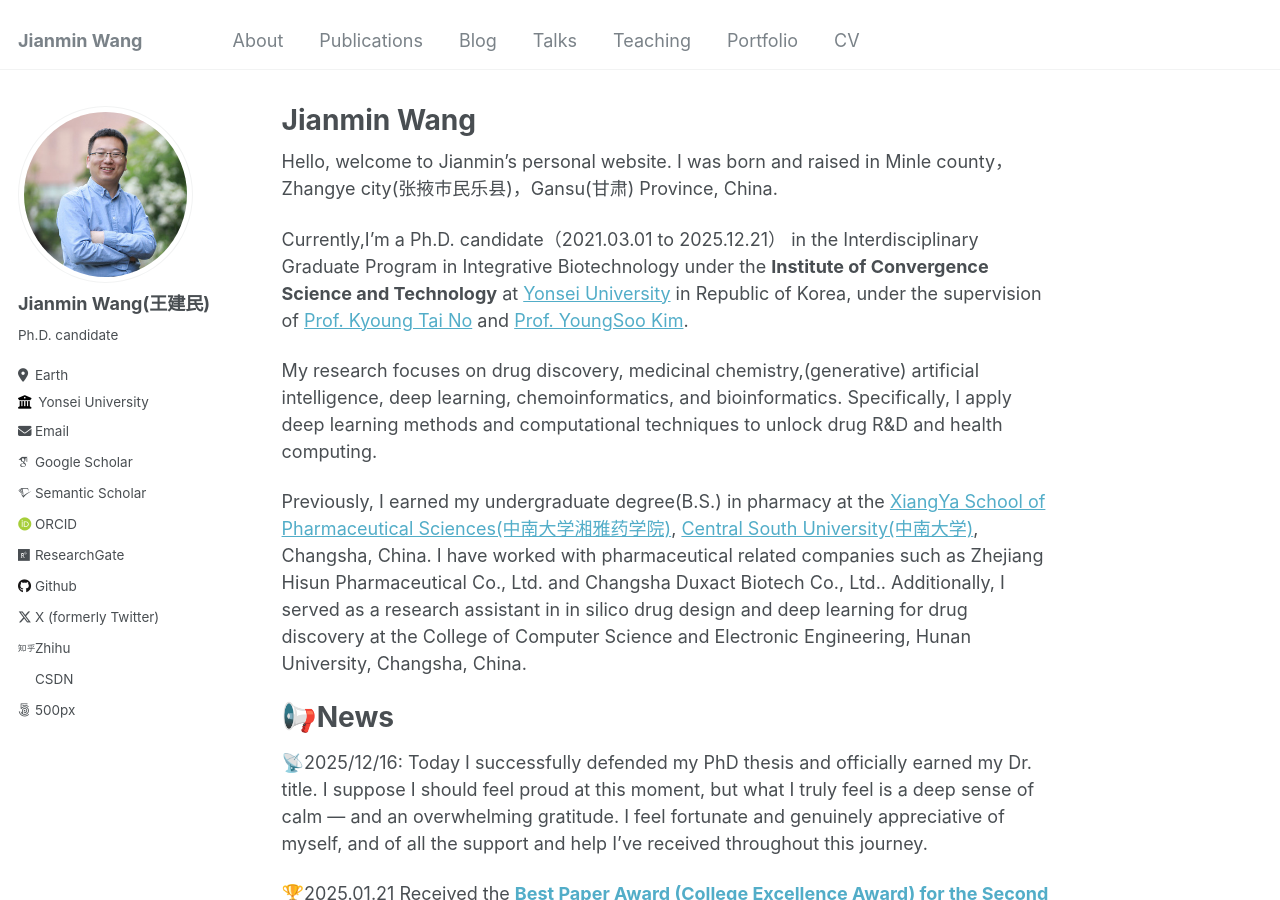
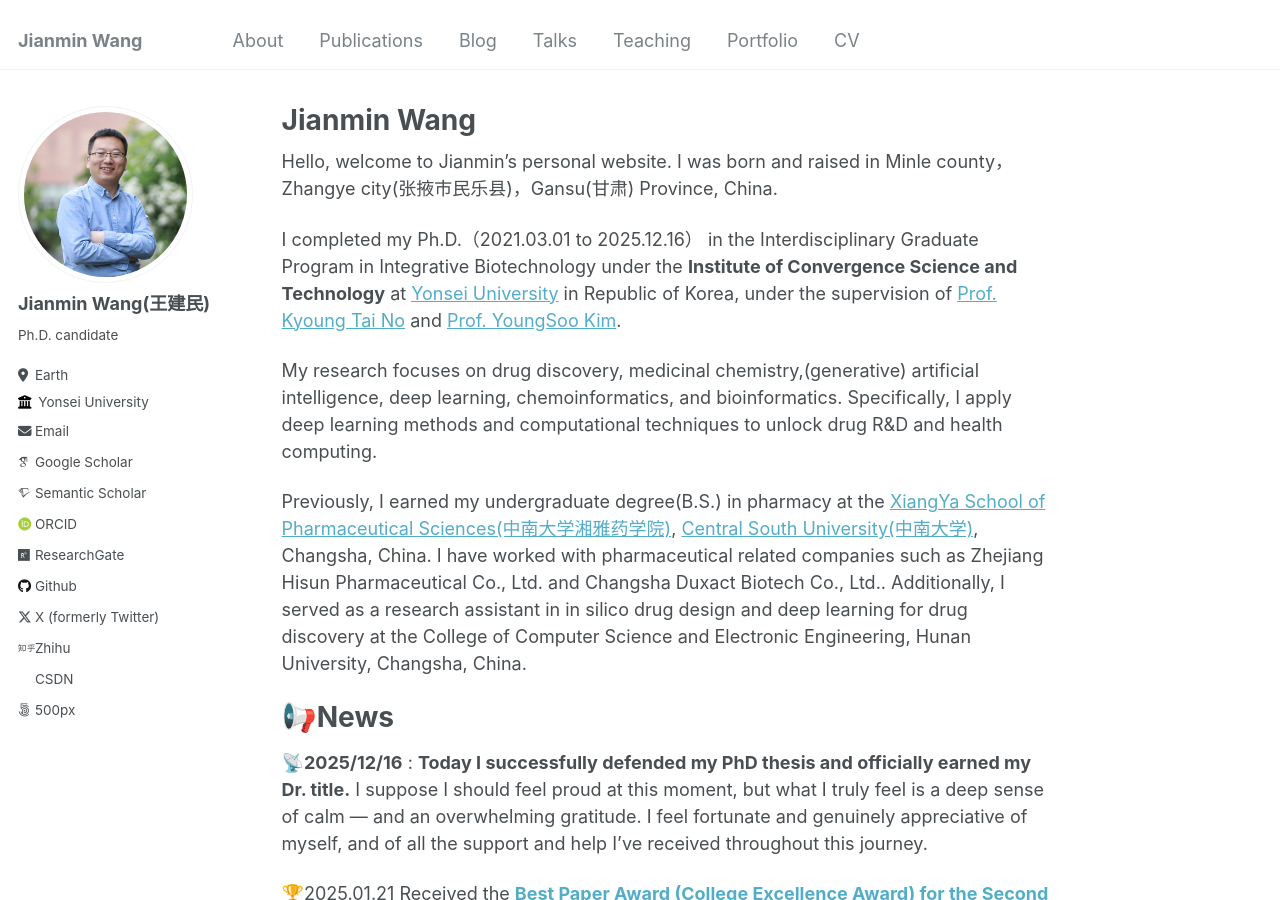
Before and after one commit to Jianmin2drugai/Jianmin2drugai.github.io, a Jekyll site: the page built from _pages/about.md, in a window 1280 px wide and 900 px high. Built offline with Jekyll 4.4.1, drawn with Linux system fonts in a browser that asks for light colours; some web fonts are replaced.

Commit message:
Update about.md

```diff
--- a/_pages/about.md
+++ b/_pages/about.md
@@ -9,7 +9,7 @@ redirect_from:
 
 Hello, welcome to Jianmin's personal website. I was born and raised in Minle county，Zhangye city(张掖市民乐县)，Gansu(甘肃) Province, China.
 
-Currently,I'm a Ph.D. candidate（2021.03.01 to 2025.12.21） in the Interdisciplinary Graduate Program in Integrative Biotechnology  under the **Institute of Convergence Science and Technology** at <a href="https://www.yonsei.ac.kr/en_sc/">Yonsei University</a> in Republic of Korea, under the supervision of <a href="https://www.csblab.or.kr/">Prof. Kyoung Tai No</a> and <a href="https://chembio.yonsei.ac.kr/">Prof. YoungSoo Kim</a>.
+I completed my Ph.D.（2021.03.01 to 2025.12.16） in the Interdisciplinary Graduate Program in Integrative Biotechnology  under the **Institute of Convergence Science and Technology** at <a href="https://www.yonsei.ac.kr/en_sc/">Yonsei University</a> in Republic of Korea, under the supervision of <a href="https://www.csblab.or.kr/">Prof. Kyoung Tai No</a> and <a href="https://chembio.yonsei.ac.kr/">Prof. YoungSoo Kim</a>.
 
 My research focuses on drug discovery, medicinal chemistry,(generative) artificial intelligence, deep learning, chemoinformatics, and bioinformatics. Specifically, I apply deep learning methods and computational techniques to unlock drug R&D and health computing.
 
@@ -17,7 +17,7 @@ Previously, I earned my undergraduate degree(B.S.) in pharmacy at the <a href="h
 
 &#x1F4E2;News
 ======
-&#x1F4E1;2025/12/16: Today I successfully defended my PhD thesis and officially earned my Dr. title. I suppose I should feel proud at this moment, but what I truly feel is a deep sense of calm — and an overwhelming gratitude. I feel fortunate and genuinely appreciative of myself, and of all the support and help I’ve received throughout this journey.
+&#x1F4E1;**2025/12/16** : **Today I successfully defended my PhD thesis and officially earned my Dr. title.** I suppose I should feel proud at this moment, but what I truly feel is a deep sense of calm — and an overwhelming gratitude. I feel fortunate and genuinely appreciative of myself, and of all the support and help I’ve received throughout this journey.
 
 &#x1F3C6;2025.01.21 Received the **<a href="https://graduate.yonsei.ac.kr/graduate/board/news.do?mode=view&articleNo=220032&article.offset=0&articleLimit=10">Best Paper Award (College Excellence Award) for the Second Semester of 2024</a> in the Graduate School Education Innovation Program, Yonsei University.**
 
```
